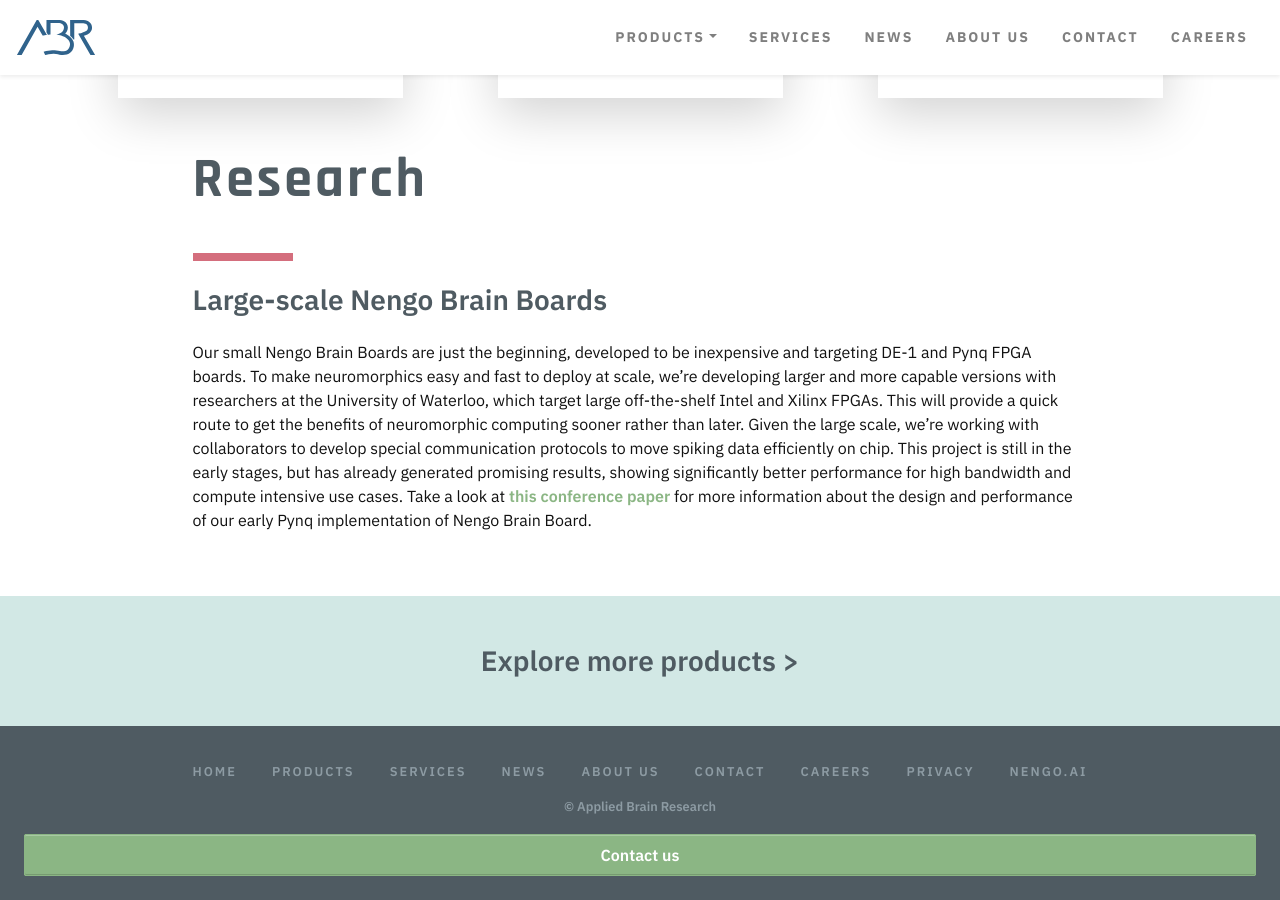
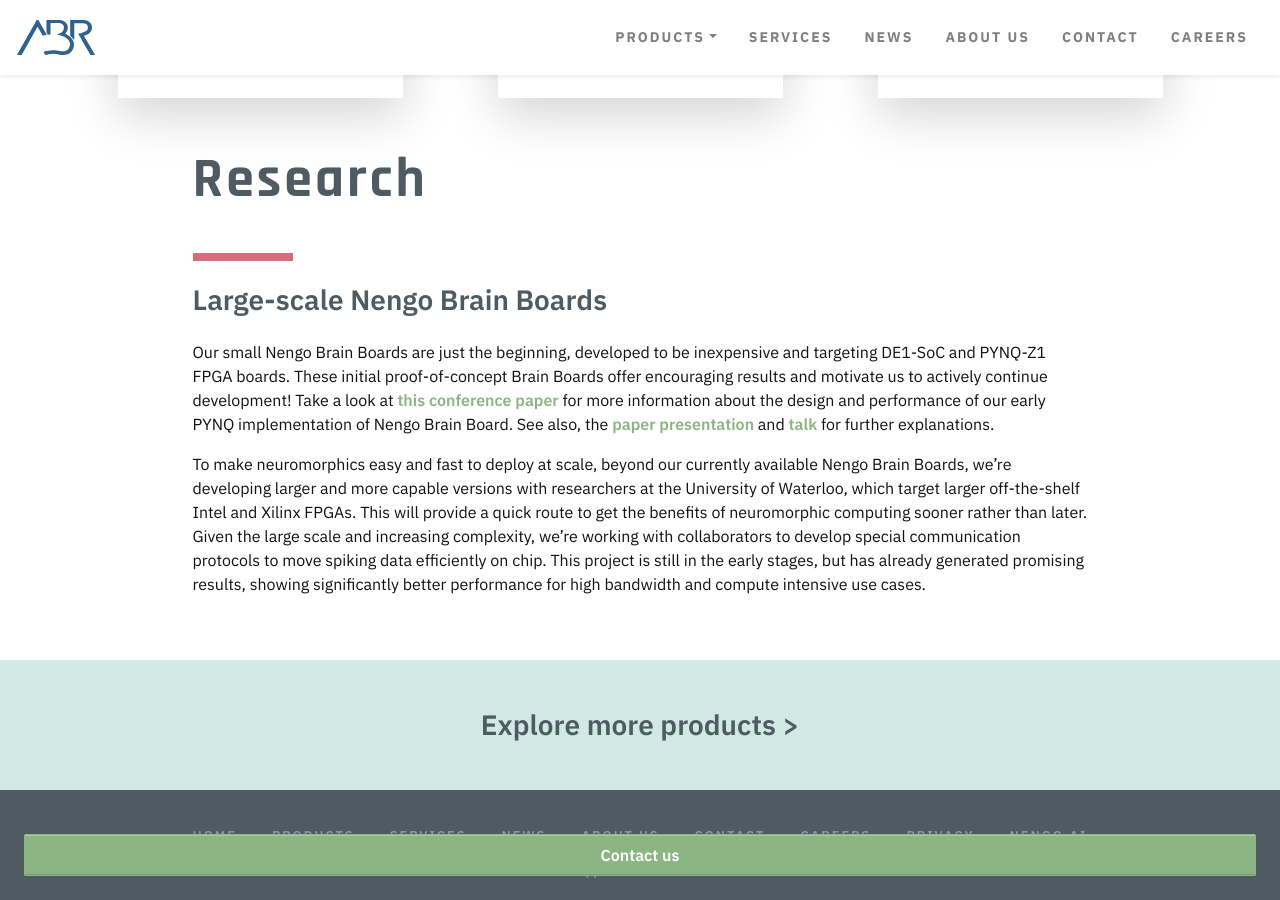
Before and after one commit to abr/abr.github.io, a Jekyll site: the page built from products/brainboard.md, in a window 1280 px wide and 900 px high, scrolled down 1430 px. Built offline with Jekyll 4.4.1, drawn with Linux system fonts in a browser that asks for light colours.

Commit message:
Add paper presentation and talk to BrainBoard page

```diff
--- a/_data/products/brainboard.yml
+++ b/_data/products/brainboard.yml
@@ -44,20 +44,27 @@ research:
   title: Large-scale Nengo Brain Boards
   content: >
     Our small Nengo Brain Boards are just the beginning, developed to
-    be inexpensive and targeting DE-1 and Pynq FPGA boards. To make
-    neuromorphics easy and fast to deploy at scale, we're developing
-    larger and more capable versions with researchers at the
-    University of Waterloo, which target large off-the-shelf Intel and
-    Xilinx FPGAs. This will provide a quick route to get the benefits
-    of neuromorphic computing sooner rather than later.
+    be inexpensive and targeting DE1-SoC and PYNQ-Z1 FPGA boards. These
+    initial proof-of-concept Brain Boards offer encouraging results and
+    motivate us to actively continue development! Take a look at
+    [this conference paper](http://compneuro.uwaterloo.ca/publications/morcos2018.html)
+    for more information about the design and performance of our
+    early PYNQ implementation of Nengo Brain Board.
+    See also, the [paper presentation](https://github.com/bmorcos/presentations/blob/master/FPT18/NEF_on_PYNQ_FPT18.pdf)
+    and [talk](https://github.com/bmorcos/presentations/blob/master/FPT18/NEF_on_PYNQ_FPT18_talk.mp4)
+    for further explanations.
 
-    Given the large scale, we're working with collaborators to
-    develop special communication protocols to move spiking data
-    efficiently on chip. This project is still in the early stages,
+
+    To make neuromorphics easy and fast to deploy at scale, beyond our currently
+    available Nengo Brain Boards, we're developing larger and more capable
+    versions with researchers at the University of Waterloo, which target larger
+    off-the-shelf Intel and Xilinx FPGAs. This will provide a quick route to get
+    the benefits of neuromorphic computing sooner rather than later.
+
+    Given the large scale and increasing complexity, we're working with
+    collaborators to develop special communication protocols to move spiking
+    data efficiently on chip. This project is still in the early stages,
     but has already generated promising results, showing significantly
     better performance for high bandwidth and compute intensive use
-    cases. Take a look at
-    [this conference paper](http://compneuro.uwaterloo.ca/publications/morcos2018.html)
-    for more information about the design and performance of our
-    early Pynq implementation of Nengo Brain Board.
+    cases.
 ---
```
